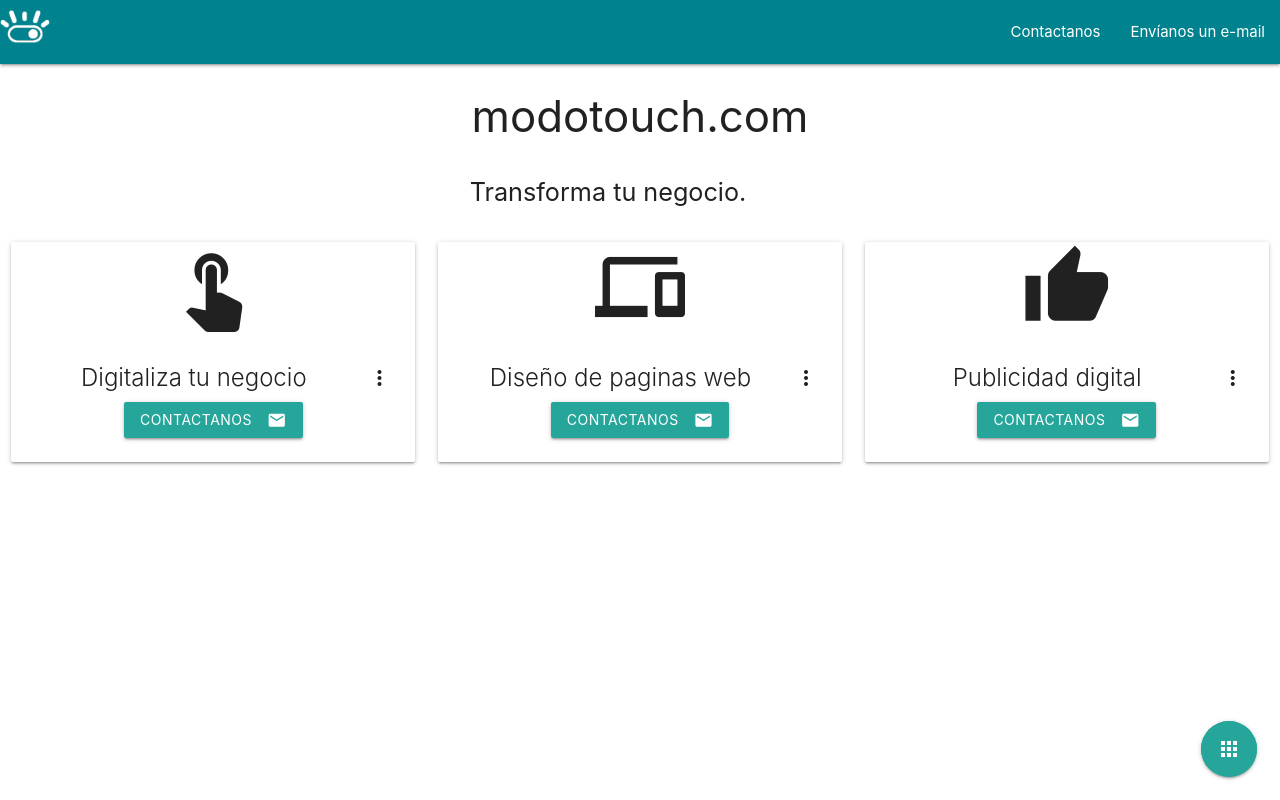
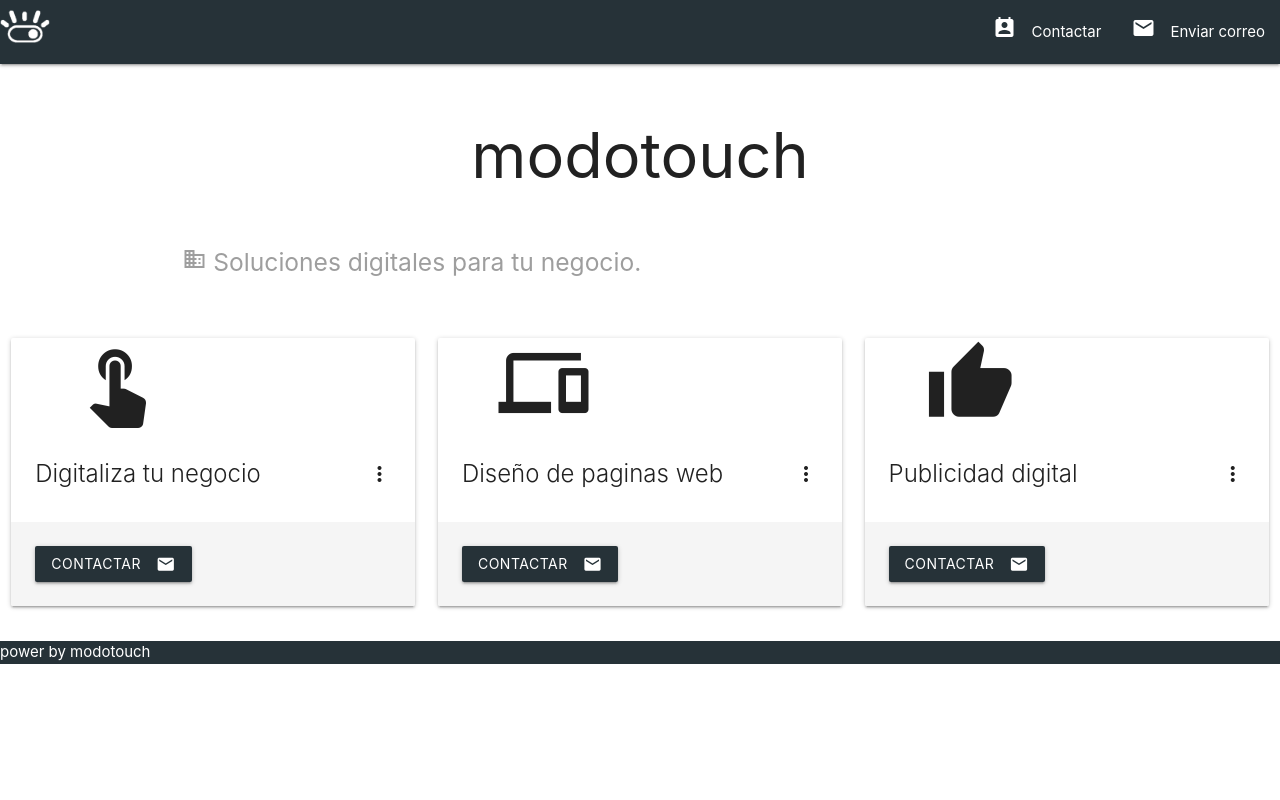
Before and after one commit to eamarquezh/modotouch, a plain HTML site: page index.html in a window 1280 px wide. Drawn offline with Linux system fonts and the light colour scheme.

Commit message:
actualizacion modotouch 3

```diff
--- a/index.html
+++ b/index.html
@@ -1,176 +1,139 @@
 <!DOCTYPE html>
-<html>
+<html lang="es">
 <head>
     <meta charset="UTF-8">
+    <meta name="description" content="Asesoría digital para tu negocio, cambia tu negocio al modotouch">
+    <meta name="robots" content="index,follow">
+    <meta name="viewport" content="width=device-width, initial-scale=1.0">
+    <title>modotouch</title>
     <!--Import Google Icon Font-->
     <link href="https://fonts.googleapis.com/icon?family=Material+Icons" rel="stylesheet">
     <!--Import materialize.css-->
     <link type="text/css" rel="stylesheet" href="css/materialize.css"  media="screen,projection"/>
-
-    <!--Let browser know website is optimized for mobile-->
-    <meta name="viewport" content="width=device-width, initial-scale=1.0"/>
 </head>
-
 <body>
-    <script>
-      document.addEventListener('DOMContentLoaded', function() {
-      var elems = document.querySelectorAll('.fixed-action-btn');
-      var instances = M.FloatingActionButton.init(elems, {
-        direction: 'up',
-        hoverEnabled: false
-        });
-      });
-
-      document.addEventListener('DOMContentLoaded', function() {
-    var elems = document.querySelectorAll('.modal');
-    var instances = M.Modal.init(elems, open);
-  });
-</script>
-<!--area de navvar-->
-      <nav class="#red">
-          <a onclick="M.toast({html: '¿Sabías que  a diferencia de un logotipo el isotipo no contempla texto? y se utiliza para que relaciones la imagen con la marca.'})" class="brand-logo">
-            <img src="img/logo-modotouch.png" alt="modotouch" height="auto" width="50">
+    <header>
+        <nav class="nav-wrapper blue-grey darken-4">
+            <a href="#" class="brand-logo"><img src="img/logo-modotouch.png" alt="modotouch" width="50"></a>
+            <a href="#" data-target="menu-responsive" class="sidenav-trigger">
+                <i class="material-icons">dehaze</i>
             </a>
             <ul id="nav-mobile" class="right hide-on-med-and-down">
-            <li><a data-target="modal1" class="modal-trigger">Contactanos</a></li>
-            <li><a href="mailto:ericmarquez@modotouch.com">Envíanos un e-mail</a></li>
+                <li><a data-target="modal1"><i class="material-icons left">perm_contact_calendar</i>Contactar</a></li>
+                <li><a href="mailto:ericmarquez@modotouch.com"><i class="material-icons left">mail</i>Enviar correo</a></li>
+            </ul>
+            <ul class="sidenav" id="menu-responsive">
+                <li><a class="sidenav-close blue-grey darken-1 white-text" href="#!"><i class="material-icons white-text">close</i>Cerrar menu</a></li>
+                <li><a data-target="modal1"><i class="material-icons">perm_contact_calendar</i>Contactar</a></li>
+                <li><a href="mailto:ericmarquez@modotouch.com"><i class="material-icons">mail</i>Enviar correo</a></li>
+                <li><a href="sms:+7711208704"><i class="material-icons">sms</i>Enviar sms</a></li>
+                <li><a href="https://api.whatsapp.com/send?phone=527711208704"><i class="material-icons">phone</i>Enviar whatsapp</a></li>
+
             </ul>
         </nav>
-
-
-<!--area titulo-->
-      <div class="center-alingn">
-        <center><h3>modotouch.com</h3></center>
+    </header>
+    <main>
+        <div class="section">
+            <h1 class="caption center">modotouch</h1>
+            <div class="slider white">
+                <ul class="slides white">
+                  <li>
+                    <div class="grey-text caption center-align">
+                      <h5><i class="material-icons">tag_faces</i>Mantén presencia en la red!</h5>
                     </div>
-
-      <div class="slider">
-        <ul>
-            <li>
-              <center class="flow-text">Soluciones digitales para tu negocio.</center>
                   </li>
                   <li>
-              <center class="flow-text">Transforma tu negocio.</center>
+                    <div class="grey-text caption left-align">
+                      <h5><i class="material-icons">business</i> Soluciones digitales para tu negocio.</h5>
+                    </div>
                   </li>
                   <li>
-              <center class="flow-text">Capta a más clientes.</center>
-            </li>
-            <li>
-              <center class="flow-text">Mantén presencia en la red.</center>
+                    <div class="grey-text caption right-align">
+                      <h5><i class="material-icons">trending_up</i> Impulsa tu negocio.</h5>
+                    </div>
                   </li>
                 </ul>
               </div>
 
-        <center>
-        <div class="row">
-          <!--block Digitaliza tu negocio-->
-          <div class="col s12 m4 4"><p>
+        </div>
+        <section class="row">
+            <article class="col s12 m4 4">
                 <div class="card">
                     <div class="card-image waves-effect waves-block waves-light">
-                  <center><i class="large material-icons">touch_app</i></center>
+                            <div class="container">
+                                <i class="large material-icons">touch_app</i>
+                            </div>
                     </div>
                     <div class="card-content">
-                <span class="card-title activator grey-text text-darken-4 ">Digitaliza tu negocio<i class="material-icons right">more_vert</i></span>
-                <p><a>
-                  <button data-target="modal1" class="btn waves-effect waves-light modal-trigger" type="submit" name="action">Contactanos
-                      <i class="material-icons right">mail</i>
-                  </button>
-                </a></p>
+                      <span class="card-title activator grey-text text-darken-4">Digitaliza tu negocio<i class="material-icons right">more_vert</i></span>
                     </div>
                     <div class="card-reveal">
                       <span class="card-title grey-text text-darken-4">Digitaliza tu negocio<i class="material-icons right">close</i></span>
-                <p>Cuéntanos más de tu negocio y te decimos como se puede digitalizar</p>
-                <button data-target="modal1" class="btn waves-effect waves-light modal-trigger pulse" type="submit" name="action">Contactanos
-                  <i class="material-icons right">mail</i>
-              </button>
+                      <p>Cuéntame sobre tu negocio o hasta donde lo quieres llevar te asesoro para transformar digitalmente tu negocio.</p>
+                      <a data-target="modal1" class="blue-grey darken-4 btn waves-effect waves-light modal-trigger" type="submit" name="action">Contactar <i class="material-icons right">mail</i></a>
+                    </div>
+                    <div class="card-content grey lighten-4">
+                        <a data-target="modal1" class="blue-grey darken-4 btn waves-effect waves-light modal-trigger" type="submit" name="action">Contactar <i class="material-icons right">mail</i></a>
                       </div>
                   </div>
-          </p>
-          </div>
-          <!--block Diseño de paginas web-->
-          <div class="col s12 m4 4"><p>
+            </article>
+            <article class="col s12 m4 4">
                 <div class="card">
                     <div class="card-image waves-effect waves-block waves-light">
-                  <center><i class="large material-icons">devices</i></center>
+                            <div class="container">
+                                <i class="large material-icons">devices</i>
+                            </div>
                     </div>
                     <div class="card-content">
                       <span class="card-title activator grey-text text-darken-4">Diseño de paginas web<i class="material-icons right">more_vert</i></span>
-                <p><a>
-                  <button data-target="modal1" class="btn waves-effect waves-light modal-trigger" type="submit" name="action">Contactanos
-                    <i class="material-icons right">mail</i>
-                </button>
-                </a></p>
                     </div>
                     <div class="card-reveal">
                       <span class="card-title grey-text text-darken-4">Diseño de paginas web<i class="material-icons right">close</i></span>
                       <p>Aparece en los buscadores, igual de bien en pc tablet o movil, diseño agradable.</p>
-                <button data-target="modal1" class="btn waves-effect waves-light modal-trigger pulse" type="submit" name="action">Contactanos
-                  <i class="material-icons right">mail</i>
-              </button>
+                      <a data-target="modal1" class="blue-grey darken-4 btn waves-effect waves-light modal-trigger" type="submit" name="action">Contactar <i class="material-icons right">mail</i></a>
+                    </div>
+                    <div class="card-content grey lighten-4">
+                        <a data-target="modal1" class="blue-grey darken-4 btn waves-effect waves-light modal-trigger" type="submit" name="action">Contactar <i class="material-icons right">mail</i></a>
                       </div>
                   </div>
-          </p>
-          </div>
-          <!--block Publicidad digital-->
-          <div class="col s12 m4 4"><p>
+            </article>
+            <article class="col s12 m4 4">
                 <div class="card">
                     <div class="card-image waves-effect waves-block waves-light">
-                  <center><i class="large material-icons">thumb_up</i></center>
+                            <div class="container">
+                                <i class="large material-icons">thumb_up</i>
+                            </div>
                     </div>
                     <div class="card-content">
                       <span class="card-title activator grey-text text-darken-4">Publicidad digital<i class="material-icons right">more_vert</i></span>
-                <p><a href="#">
-                  <button data-target="modal1" class="btn waves-effect waves-light modal-trigger" type="submit" name="action">Contactanos
-                    <i class="material-icons right">mail</i>
-                </button>
-                </a></p>
                     </div>
                     <div class="card-reveal">
                       <span class="card-title grey-text text-darken-4">Publicidad digital<i class="material-icons right">close</i></span>
-                <p>Que tu publicidad llegue al público que quieres, aparece en google, facebook, instagram o la red social de tu elección.</p>
-                <button data-target="modal1" class="btn waves-effect waves-light modal-trigger pulse" type="submit" name="action">Contactanos
-                  <i class="material-icons right">mail</i>
-              </button>
+                      <p>Que tu publicidad llegue al público que quieres, aparece en google, facebook, instagram o la red social de tu elección..</p>
+                      <a data-target="modal1" class="blue-grey darken-4 btn waves-effect waves-light modal-trigger" type="submit" name="action">Contactar <i class="material-icons right">mail</i></a>
+                    </div>
+                    <div class="card-content grey lighten-4">
+                        <a data-target="modal1" class="blue-grey darken-4 btn waves-effect waves-light modal-trigger" type="submit" name="action">Contactar <i class="material-icons right">mail</i></a>
                       </div>
                   </div>
-          </p></div>
-        </div>
-      </center>
-
-
-
-
-<div class="fixed-action-btn">
-  <a class="btn-floating btn-large #1de9b6 pulse tooltipped" data-position="bottom" data-tooltip="Contactanos" onclick="M.toast({html: 'Aquí encontraras nuestras apps del sitio y alternativas de contacto.'})">
-    <i class="large material-icons">apps</i>
-  </a>
-  <ul>
-    <li><div class="center-align">sms<div></div><a href="sms:+7711208704" class="btn-floating blue"><i class="material-icons">sms</i></a></li>
-    <li><div class="center-align">whatsapp<div></div><a href="https://api.whatsapp.com/send?phone=527711208704" class="btn-floating #00838f"><i class="material-icons">phone</i></a></li>
-    <li><div class="center-align">e-mail<div><a href="mailto:ericmarquez@modotouch.com" class="btn-floating red"><i class="material-icons">email</i></a></li>
-    <li><div class="center-align">Contacto<div><a data-target="modal1" class="modal-trigger btn-floating black"><i class="material-icons">person</i></a></li>
-    </ul>
-</div>
-
-
-
-<!-- Modal Structure -->
+            </article>
+        </section>
+    </main>
     <div id="modal1" class="modal">
         <div class="modal-content">
-    <h4>Cuéntanos todo!!!</h4>
-      <form action="envia.php" method="post" class="form-consulta">
-        <div class="row">
-          <div class="col m6 6"><p>
-            <i class="material-icons prefix">email</i>
-            <input id="icon_prefix" type="text" class="validate" name="email">
-            <label for="icon_prefix">Ingresa tu correo</label>
-          </p></div>
-          <div class="col m6 6"><p>
-            <i class="material-icons prefix">assignment</i>
-            <input id="icon_telephone" type="tel" class="validate" name="comentario">
-            <label for="icon_telephone">Platícanos de tu negocio</label>
-          </p></div>
+          <h3 class="header">Cuéntame todo!!!</h3>
+            <form action="envia.php" method="post" class="form-consulta row">
+                <div class="input-field col s12">
+                    <i class="material-icons prefix">mail</i>
+                    <input id="email" type="email" class="validate">
+                    <label for="email">Ingresa tu Email</label>
                 </div>
-        <button class="btn waves-effect waves-light pulse" type="submit" name="action">Enviar
+                <div class="input-field col s12">
+                    <i class="material-icons prefix">textsms</i>
+                    <input type="text" id="autocomplete-input" class="autocomplete">
+                    <label for="autocomplete-input">Mensajito</label>
+                  </div>
+            <button class="blue-grey darken-4 btn waves-effect waves-light modal-trigger" type="submit" name="action">Enviar
                 <i class="material-icons right">send</i>
             </button>
             </form>
@@ -180,7 +143,30 @@
         </div>
       </div>
 
-    <!--JavaScript at end of body for optimized loading-->
+    <footer>
+        <div class="blue-grey darken-4 page-foote ">
+            <div class="white-text left-align">
+                power by modotouch
+            </div>
+          </div>
+    </footer>
+
+<!--js materialize-->
 <script type="text/javascript" src="js/materialize.min.js"></script>
+<script>
+    //..Script
+    var options ={
+        indicators:false,
+        height:100,
+        interval:3000
+    };
+    document.addEventListener('DOMContentLoaded',function(){
+        M.AutoInit();
+        var elems = document.querySelectorAll('.modal');
+        var instances = M.Modal.init(elems, open);
+        var elems = document.querySelectorAll('.slider');
+        var instances = M.Slider.init(elems, options);
+    });
+</script>
 </body>
 </html>
```
Lines whose indentation alone changed are shown as unchanged.
